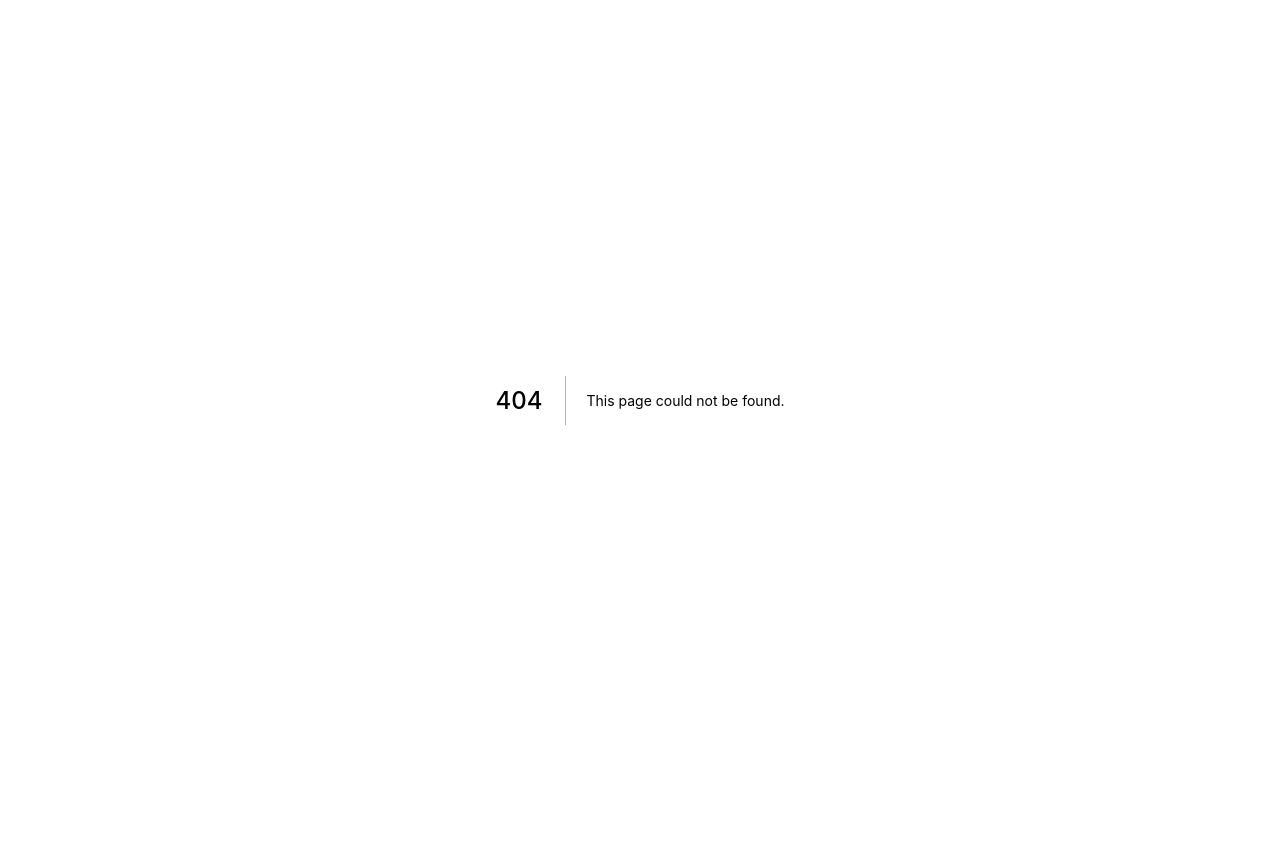
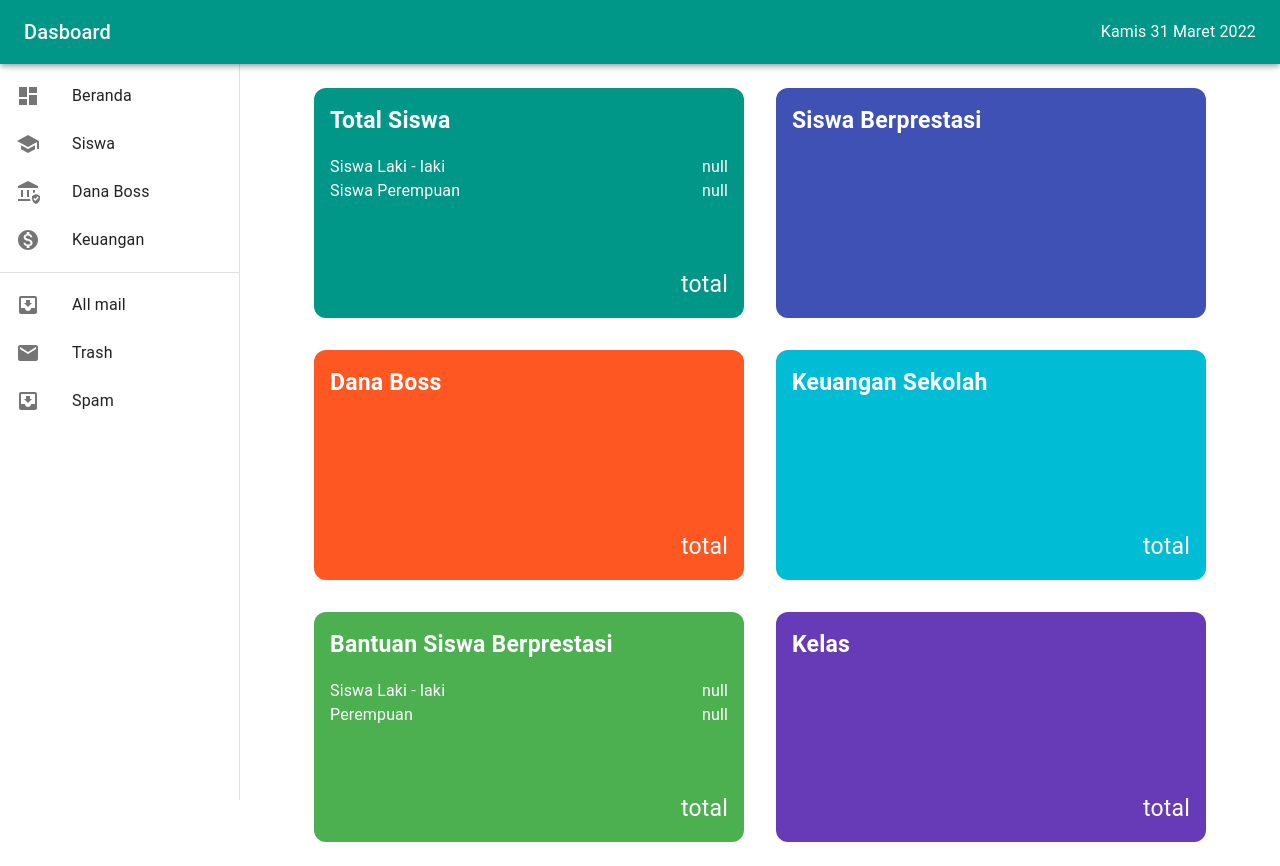
Before and after one commit to nurhamsah1998/school-fe-localAPI, a Next.js app: page /dasboard in a window 1280 px wide. Before the commit this address had no page. Before the commit the page ends 800 px from the top, so only its background shows below. Built offline with nearby package versions, Linux system fonts and the light colour scheme.

Commit message:
school-fe-localAPI

```diff
--- /dev/null
+++ b/Component/Drawer.js
@@ -0,0 +1,81 @@
+import * as React from 'react';
+import Box from '@mui/material/Box';
+import Drawer from '@mui/material/Drawer';
+import AppBar from '@mui/material/AppBar';
+import CssBaseline from '@mui/material/CssBaseline';
+import Toolbar from '@mui/material/Toolbar';
+import List from '@mui/material/List';
+import Typography from '@mui/material/Typography';
+import Divider from '@mui/material/Divider';
+import ListItem from '@mui/material/ListItem';
+import ListItemIcon from '@mui/material/ListItemIcon';
+import ListItemText from '@mui/material/ListItemText';
+import InboxIcon from '@mui/icons-material/MoveToInbox';
+import MailIcon from '@mui/icons-material/Mail';
+import DashboardIcon from '@mui/icons-material/Dashboard';
+import SchoolIcon from '@mui/icons-material/School';
+import AssuredWorkloadIcon from '@mui/icons-material/AssuredWorkload';
+import MonetizationOnIcon from '@mui/icons-material/MonetizationOn';
+import moment from 'moment';
+import { useRouter } from 'next/router';
+import 'moment/locale/id';
+moment.locale('id');
+
+const drawerWidth = 240;
+
+export default function ClippedDrawer({ children, title }) {
+  const router = useRouter();
+  const nameTitle = router.pathname.replace('/', '');
+  function upperCase(word) {
+    return word.charAt(0).toUpperCase() + word.slice(1);
+  }
+  return (
+    <Box sx={{ display: 'flex' }}>
+      <CssBaseline />
+      <AppBar position="fixed" sx={{ zIndex: (theme) => theme.zIndex.drawer + 1 }}>
+        <Toolbar sx={{ justifyContent: 'space-between' }}>
+          <Typography variant="h6" noWrap component="div">
+            {title || upperCase(nameTitle)}
+          </Typography>
+          <Typography fontSize={16} noWrap component="div">
+            {moment().format('dddd Do MMMM YYYY')}
+          </Typography>
+        </Toolbar>
+      </AppBar>
+      <Drawer
+        variant="permanent"
+        sx={{
+          width: drawerWidth,
+          flexShrink: 0,
+          [`& .MuiDrawer-paper`]: { width: drawerWidth, boxSizing: 'border-box' },
+        }}
+      >
+        <Toolbar />
+        <Box sx={{ overflow: 'auto' }}>
+          <List>
+            {['Beranda', 'Siswa', 'Dana Boss', 'Keuangan'].map((text, index) => (
+              <ListItem button key={text} onClick={() => router.push('/dasboard')}>
+                <ListItemIcon>
+                  {index === 0 ? <DashboardIcon /> : index === 1 ? <SchoolIcon /> : index === 2 ? <AssuredWorkloadIcon /> : index === 3 && <MonetizationOnIcon />}
+                </ListItemIcon>
+                <ListItemText primary={text} />
+              </ListItem>
+            ))}
+          </List>
+          <Divider />
+          <List>
+            {['All mail', 'Trash', 'Spam'].map((text, index) => (
+              <ListItem button key={text}>
+                <ListItemIcon>{index % 2 === 0 ? <InboxIcon /> : <MailIcon />}</ListItemIcon>
+                <ListItemText primary={text} />
+              </ListItem>
+            ))}
+          </List>
+        </Box>
+      </Drawer>
+      <Box component="main" sx={{ flexGrow: 1, p: 3, mt: 6 }}>
+        {children}
+      </Box>
+    </Box>
+  );
+}
--- /dev/null
+++ b/ScreenGUI/Dasboard.js
@@ -0,0 +1,104 @@
+import React from 'react';
+import { Box, Grid, Typography } from '@mui/material';
+import { indigo, deepOrange, teal, cyan, green, deepPurple } from '@mui/material/colors';
+
+function Dasboard() {
+  const data = [
+    {
+      key: 1,
+      color: teal,
+      title: 'Total Siswa',
+      male: 'Siswa Laki - laki',
+      female: 'Siswa Perempuan',
+      maleValue: 'null',
+      femaleValue: 'null',
+      amout: 'total',
+    },
+    {
+      key: 2,
+      color: indigo,
+      title: 'Siswa Berprestasi',
+      student: 'map',
+    },
+    {
+      key: 3,
+      color: deepOrange,
+      title: 'Dana Boss',
+      amout: 'total',
+    },
+    {
+      key: 4,
+      color: cyan,
+      title: 'Keuangan Sekolah',
+      amout: 'total',
+    },
+    {
+      key: 5,
+      color: green,
+      title: 'Bantuan Siswa Berprestasi',
+      male: 'Siswa Laki - laki',
+      female: 'Perempuan',
+      maleValue: 'null',
+      femaleValue: 'null',
+      amout: 'total',
+    },
+    {
+      key: 6,
+      color: deepPurple,
+      title: 'Kelas',
+      amout: 'total',
+    },
+  ];
+  return (
+    <Box sx={{ mt: 2 }}>
+      <Grid gap={4} container direction="row" justifyContent="center" alignItems="flex-start">
+        {data.map((e, i) => {
+          return (
+            <Grid
+              key={i}
+              sx={{
+                bgcolor: e.color[500],
+                height: 230,
+                width: 430,
+                borderRadius: '12px',
+                transition: 'all 0.4s',
+                '&:hover': {
+                  boxShadow: 5,
+                  transform: 'translateY(-10px)',
+                  bgcolor: e.color[600],
+                  '&:active': {
+                    bgcolor: e.color[400],
+                  },
+                },
+              }}
+              item
+            >
+              <Box sx={{ p: 2, position: 'relative', height: '100%', cursor: 'pointer' }}>
+                <Typography fontSize={23} fontWeight={700} color="white">
+                  {e.title}
+                </Typography>
+                <Box display="flex" sx={{ mt: 2 }} justifyContent="space-between" color="white">
+                  <Box>
+                    <Typography>{e.male}</Typography>
+                    <Typography>{e.female}</Typography>
+                  </Box>
+                  <Box>
+                    <Typography>{e.maleValue}</Typography>
+                    <Typography>{e.femaleValue}</Typography>
+                  </Box>
+                </Box>
+                <Box sx={{ position: 'absolute', bottom: '0px', right: '0px', p: 2 }}>
+                  <Typography fontSize={23} color="white">
+                    {e.amout}
+                  </Typography>
+                </Box>
+              </Box>
+            </Grid>
+          );
+        })}
+      </Grid>
+    </Box>
+  );
+}
+
+export default Dasboard;
--- /dev/null
+++ b/Theme/theme.js
@@ -0,0 +1,15 @@
+import { createTheme, responsiveFontSizes } from '@mui/material/styles';
+import { green, deepPurple, teal } from '@mui/material/colors';
+
+const styles = createTheme({
+  palette: {
+    primary: {
+      main: teal[500],
+    },
+    secondary: {
+      main: deepPurple[500],
+    },
+  },
+});
+const theme = responsiveFontSizes(styles);
+export default theme;
--- a/pages/_app.js
+++ b/pages/_app.js
@@ -1,7 +1,13 @@
-import '../styles/globals.css'
+import '../styles/globals.css';
+import { ThemeProvider } from '@mui/material/styles';
+import theme from '../Theme/theme';
 
 function MyApp({ Component, pageProps }) {
-  return <Component {...pageProps} />
+  return (
+    <ThemeProvider theme={theme}>
+      <Component {...pageProps} />
+    </ThemeProvider>
+  );
 }
 
-export default MyApp
+export default MyApp;
--- /dev/null
+++ b/pages/_document.js
@@ -0,0 +1,13 @@
+import { Html, Head, Main, NextScript } from 'next/document';
+
+export default function Document() {
+  return (
+    <Html>
+      <Head />
+      <body>
+        <Main />
+        <NextScript />
+      </body>
+    </Html>
+  );
+}
--- /dev/null
+++ b/pages/dasboard.js
@@ -0,0 +1,13 @@
+import React from 'react';
+import Dasboard from '../ScreenGUI/Dasboard';
+import Drawer from '../Component/Drawer';
+
+function dasboard() {
+  return (
+    <Drawer>
+      <Dasboard />
+    </Drawer>
+  );
+}
+
+export default dasboard;
```
Also changed, not shown: package.json (+8 -1 lines), pages/index.js (+6 -65 lines), 2 other files (tests, documents, lock files or other folders).
